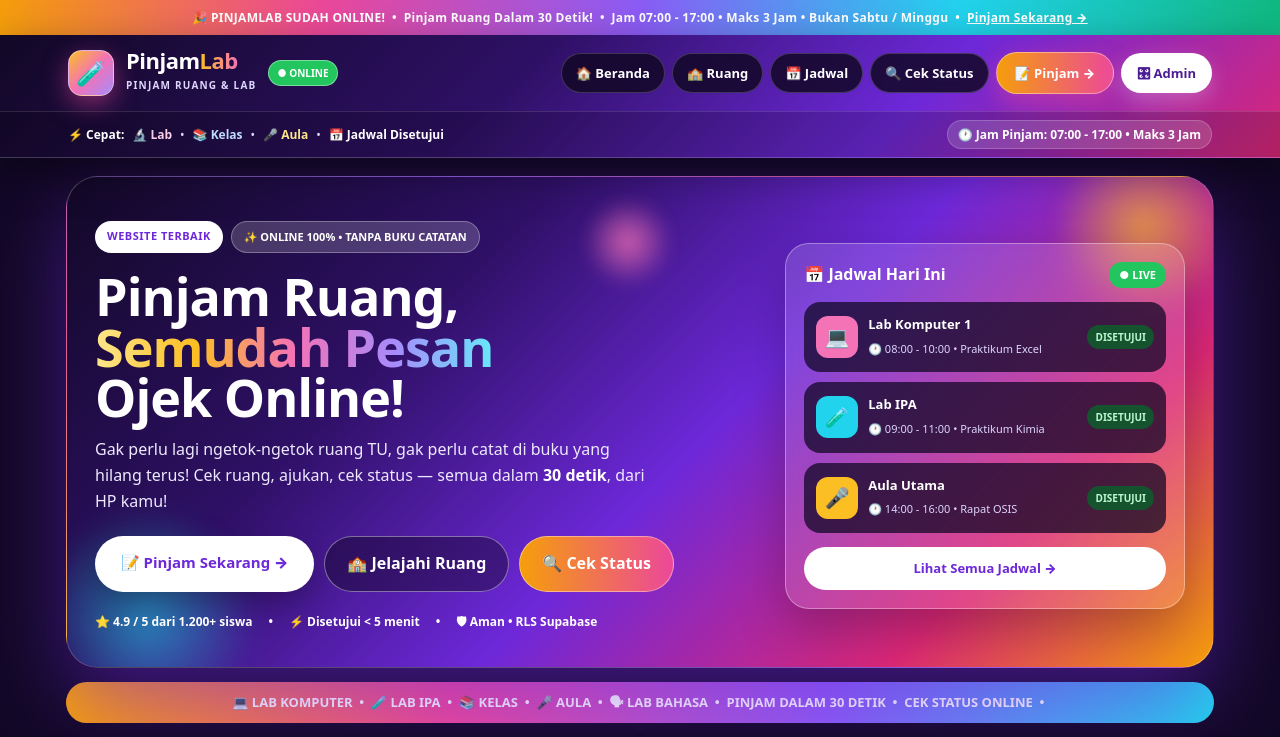
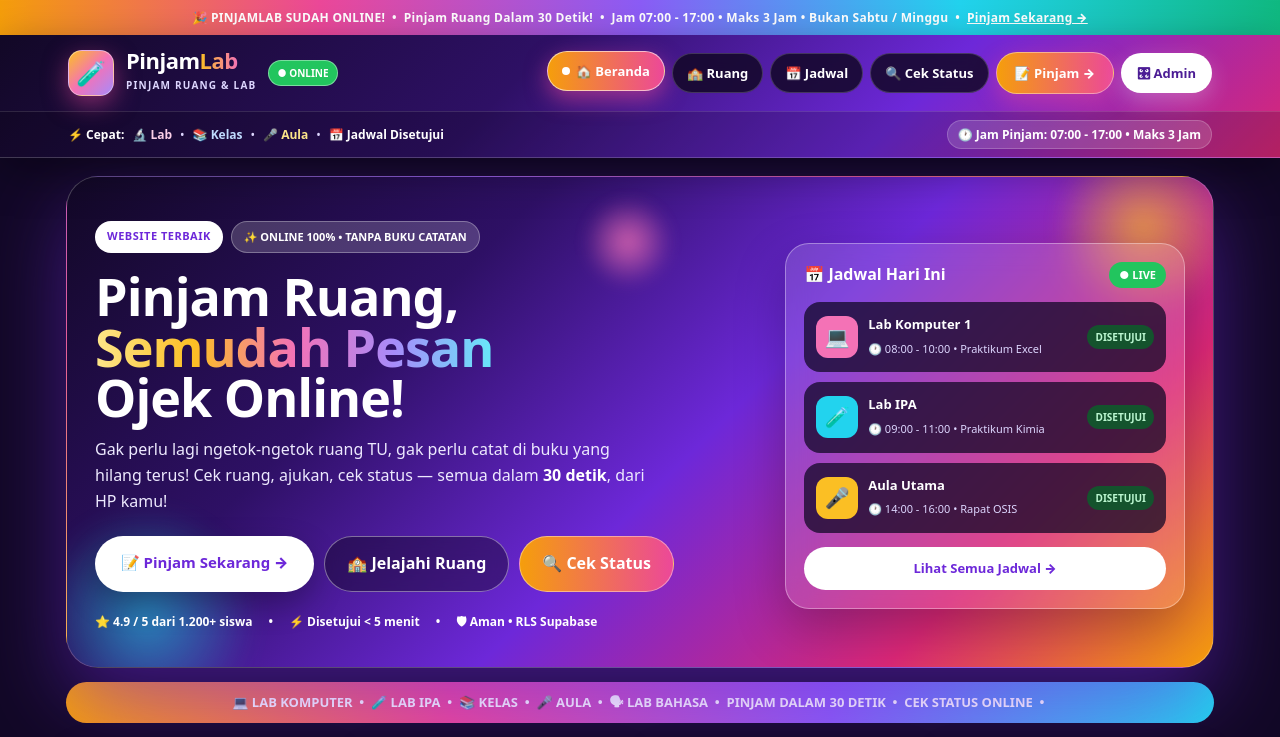
Before and after one commit to nandaridhoalfaroby-ui/PinjamLab, a Next.js app: page / in a window 1280 px wide. Shown: the top 737 px of the page. Built offline with nearby package versions, Linux system fonts and the light colour scheme; no server answers; the database is empty.

Commit message:
membetulkan PinjamLab lagi

```diff
--- /dev/null
+++ b/app/NavLink.tsx
@@ -0,0 +1,43 @@
+// app/NavLink.tsx - VERSI GELAP! BUKAN PASTEL!
+
+"use client";
+
+import Link from "next/link";
+import { usePathname } from "next/navigation";
+
+export default function NavLink({ href, children }: { href: string; children: React.ReactNode }) {
+  const pathname = usePathname();
+  const aktif = pathname === href || (href !== "/" && pathname.startsWith(href));
+
+  return (
+    <Link
+      href={href}
+      prefetch={true}
+      style={{
+        background: aktif
+          ? "linear-gradient(90deg,#F59E0B,#EC4899)" // 👈 AKTIF: oranye-pink!
+          : "rgba(18,8,38,0.85)", // 👈 GAK AKTIF: kaca gelap!
+        color: "white",
+        padding: "9px 14px",
+        borderRadius: 999,
+        fontWeight: 900,
+        fontSize: 13,
+        textDecoration: "none",
+        border: aktif ? "1px solid rgba(255,255,255,0.6)" : "1px solid rgba(255,255,255,0.18)",
+        display: "flex",
+        alignItems: "center",
+        gap: 6,
+        whiteSpace: "nowrap",
+        backdropFilter: "blur(10px)",
+        transform: aktif ? "translateY(-2px)" : "translateY(0)",
+        boxShadow: aktif ? "0 8px 22px rgba(236,72,153,0.55)" : "none",
+        transition: "all 0.15s ease",
+      }}
+    >
+      {aktif && (
+        <span style={{ width: 8, height: 8, background: "white", borderRadius: "50%", display: "inline-block", flexShrink: 0 }} />
+      )}
+      {children}
+    </Link>
+  );
+}
--- a/app/layout.tsx
+++ b/app/layout.tsx
@@ -1,10 +1,12 @@
 // app/layout.tsx - Layout PinjamLab - VERSI JUARA 1 DUNIA!
 // Colorful, anti-white 100%, sangat modern, sangat memukau,
 // tata letak sangat rapi, kayak website yang pernah Juara 1 dunia!
+// STYLE SAMA PERSIS KAYAK ASLI! Gelap + kaca + gradasi! Cuma nav-nya sekarang BISA NYALA!
 
 import "./globals.css";
 import Link from "next/link";
 import SplashScreen from "./SplashScreen"; // 👈 BARU! Buat splash screen!
+import NavLink from "./NavLink"; // 👈 WAJIB ADA! Kalau file ini gak ada, layout.tsx PASTI ERROR!
 
 export const metadata = {
   title: "PinjamLab - Pinjam Ruang & Lab Tanpa Ribet!",
@@ -16,22 +18,6 @@ export default function RootLayout({
 }: {
   children: React.ReactNode;
 }) {
-  const navStyle: any = {
-    background: "rgba(18,8,38,0.85)",
-    color: "white",
-    padding: "9px 14px",
-    borderRadius: 999,
-    fontWeight: 800,
-    fontSize: 13,
-    textDecoration: "none",
-    border: "1px solid rgba(255,255,255,0.18)",
-    display: "flex",
-    alignItems: "center",
-    gap: 6,
-    whiteSpace: "nowrap",
-    backdropFilter: "blur(10px)",
-  };
-
   return (
     <html lang="id">
       <body
@@ -60,7 +46,7 @@ export default function RootLayout({
           }}
         >
           🎉 PINJAMLAB SUDAH ONLINE! &nbsp;•&nbsp; Pinjam Ruang Dalam 30 Detik! &nbsp;•&nbsp; Jam 07:00 - 17:00 • Maks 3 Jam • Bukan Sabtu / Minggu &nbsp;•&nbsp;{" "}
-          <Link href="/pinjam" style={{ color: "white", textDecoration: "underline", fontWeight: 900 }}>
+          <Link href="/pinjam" prefetch={true} style={{ color: "white", textDecoration: "underline", fontWeight: 900 }}>
             Pinjam Sekarang →
           </Link>
         </div>
@@ -91,6 +77,7 @@ export default function RootLayout({
             {/* LOGO 3D */}
             <Link
               href="/"
+              prefetch={true}
               style={{
                 color: "white",
                 textDecoration: "none",
@@ -138,14 +125,15 @@ export default function RootLayout({
               </span>
             </Link>
 
-            {/* NAVIGASI */}
+            {/* NAVIGASI - CUMA INI YANG GUE UBAH! DARI <Link> JADI <NavLink>! */}
             <nav style={{ display: "flex", gap: 7, flexWrap: "wrap", alignItems: "center" }}>
-              <Link href="/" style={navStyle}>🏠 Beranda</Link>
-              <Link href="/ruang" style={navStyle}>🏫 Ruang</Link>
-              <Link href="/peminjaman" style={navStyle}>📅 Jadwal</Link>
-              <Link href="/cek" style={navStyle}>🔍 Cek Status</Link>
+              <NavLink href="/">🏠 Beranda</NavLink>
+              <NavLink href="/ruang">🏫 Ruang</NavLink>
+              <NavLink href="/peminjaman">📅 Jadwal</NavLink>
+              <NavLink href="/cek">🔍 Cek Status</NavLink>
               <Link
                 href="/pinjam"
+                prefetch={true}
                 style={{
                   background: "linear-gradient(90deg,#F59E0B,#EC4899)",
                   color: "white",
@@ -163,6 +151,7 @@ export default function RootLayout({
               </Link>
               <Link
                 href="/admin"
+                prefetch={true}
                 style={{
                   background: "white",
                   color: "#4C1D95",
@@ -201,13 +190,13 @@ export default function RootLayout({
               }}
             >
               <span style={{ fontWeight: 800, color: "white" }}>⚡ Cepat:</span>
-              <Link href="/ruang?jenis=lab" style={{ color: "#FBCFE8", textDecoration: "none", fontWeight: 700 }}>🔬 Lab</Link>
+              <Link href="/ruang?jenis=lab" prefetch={true} style={{ color: "#FBCFE8", textDecoration: "none", fontWeight: 700 }}>🔬 Lab</Link>
               <span>•</span>
-              <Link href="/ruang?jenis=kelas" style={{ color: "#BFDBFE", textDecoration: "none", fontWeight: 700 }}>📚 Kelas</Link>
+              <Link href="/ruang?jenis=kelas" prefetch={true} style={{ color: "#BFDBFE", textDecoration: "none", fontWeight: 700 }}>📚 Kelas</Link>
               <span>•</span>
-              <Link href="/ruang?jenis=aula" style={{ color: "#FDE68A", textDecoration: "none", fontWeight: 700 }}>🎤 Aula</Link>
+              <Link href="/ruang?jenis=aula" prefetch={true} style={{ color: "#FDE68A", textDecoration: "none", fontWeight: 700 }}>🎤 Aula</Link>
               <span>•</span>
-              <Link href="/peminjaman" style={{ color: "white", textDecoration: "none", fontWeight: 700 }}>📅 Jadwal Disetujui</Link>
+              <Link href="/peminjaman" prefetch={true} style={{ color: "white", textDecoration: "none", fontWeight: 700 }}>📅 Jadwal Disetujui</Link>
               <span style={{ marginLeft: "auto", background: "rgba(255,255,255,0.15)", padding: "4px 10px", borderRadius: 999, border: "1px solid rgba(255,255,255,0.2)", fontWeight: 700, color: "white" }}>
                 🕐 Jam Pinjam: 07:00 - 17:00 • Maks 3 Jam
               </span>
@@ -265,11 +254,11 @@ export default function RootLayout({
             <div>
               <b style={{ color: "white", fontSize: 14 }}>⚡ MENU CEPAT</b>
               <div style={{ display: "grid", gap: 8, marginTop: 12, fontSize: 13 }}>
-                <Link href="/" style={{ color: "#C4B5FD", textDecoration: "none" }}>🏠 Beranda</Link>
-                <Link href="/ruang" style={{ color: "#C4B5FD", textDecoration: "none" }}>🏫 Daftar Ruang</Link>
-                <Link href="/pinjam" style={{ color: "#C4B5FD", textDecoration: "none" }}>📝 Ajukan Peminjaman</Link>
-                <Link href="/peminjaman" style={{ color: "#C4B5FD", textDecoration: "none" }}>📅 Jadwal Publik</Link>
-                <Link href="/cek" style={{ color: "#C4B5FD", textDecoration: "none" }}>🔍 Cek Status</Link>
+                <Link href="/" prefetch={true} style={{ color: "#C4B5FD", textDecoration: "none" }}>🏠 Beranda</Link>
+                <Link href="/ruang" prefetch={true} style={{ color: "#C4B5FD", textDecoration: "none" }}>🏫 Daftar Ruang</Link>
+                <Link href="/pinjam" prefetch={true} style={{ color: "#C4B5FD", textDecoration: "none" }}>📝 Ajukan Peminjaman</Link>
+                <Link href="/peminjaman" prefetch={true} style={{ color: "#C4B5FD", textDecoration: "none" }}>📅 Jadwal Publik</Link>
+                <Link href="/cek" prefetch={true} style={{ color: "#C4B5FD", textDecoration: "none" }}>🔍 Cek Status</Link>
               </div>
             </div>
 
@@ -277,10 +266,10 @@ export default function RootLayout({
             <div>
               <b style={{ color: "white", fontSize: 14 }}>🏫 RUANG</b>
               <div style={{ display: "grid", gap: 8, marginTop: 12, fontSize: 13 }}>
-                <Link href="/ruang?jenis=lab" style={{ color: "#C4B5FD", textDecoration: "none" }}>🔬 Lab Komputer & IPA</Link>
-                <Link href="/ruang?jenis=kelas" style={{ color: "#C4B5FD", textDecoration: "none" }}>📚 Kelas</Link>
-                <Link href="/ruang?jenis=aula" style={{ color: "#C4B5FD", textDecoration: "none" }}>🎤 Aula Utama</Link>
-                <Link href="/admin/ruang" style={{ color: "#C4B5FD", textDecoration: "none" }}>🎛 Kelola Ruang (Admin)</Link>
+                <Link href="/ruang?jenis=lab" prefetch={true} style={{ color: "#C4B5FD", textDecoration: "none" }}>🔬 Lab Komputer & IPA</Link>
+                <Link href="/ruang?jenis=kelas" prefetch={true} style={{ color: "#C4B5FD", textDecoration: "none" }}>📚 Kelas</Link>
+                <Link href="/ruang?jenis=aula" prefetch={true} style={{ color: "#C4B5FD", textDecoration: "none" }}>🎤 Aula Utama</Link>
+                <Link href="/admin/ruang" prefetch={true} style={{ color: "#C4B5FD", textDecoration: "none" }}>🎛 Kelola Ruang (Admin)</Link>
               </div>
             </div>
 
@@ -295,7 +284,7 @@ export default function RootLayout({
                 <li>👥 Gak boleh melebihi kapasitas</li>
                 <li>⚠ Gak boleh bentrok yang disetujui</li>
               </ul>
-              <Link href="/pinjam" style={{ display: "block", textAlign: "center", marginTop: 12, background: "linear-gradient(90deg,#F59E0B,#EC4899)", color: "white", padding: "10px", borderRadius: 999, fontWeight: 900, textDecoration: "none", fontSize: 13 }}>
+              <Link href="/pinjam" prefetch={true} style={{ display: "block", textAlign: "center", marginTop: 12, background: "linear-gradient(90deg,#F59E0B,#EC4899)", color: "white", padding: "10px", borderRadius: 999, fontWeight: 900, textDecoration: "none", fontSize: 13 }}>
                 Pinjam Sekarang →
               </Link>
             </div>
@@ -306,9 +295,9 @@ export default function RootLayout({
             <div style={{ maxWidth: 1180, margin: "0 auto", display: "flex", justifyContent: "space-between", flexWrap: "wrap", gap: 8, alignItems: "center", fontSize: 12, color: "#A78BFA" }}>
               <span>© 2026 <b style={{ color: "white" }}>PinjamLab</b> • Pinjam Ruang & Lab • Dibuat untuk Final Project Junior Web Developer 🏆</span>
               <span style={{ display: "flex", gap: 10 }}>
-                <Link href="/login" style={{ color: "white", textDecoration: "none", fontWeight: 700 }}>🔑 Login Admin</Link>
+                <Link href="/login" prefetch={true} style={{ color: "white", textDecoration: "none", fontWeight: 700 }}>🔑 Login Admin</Link>
                 <span>•</span>
-                <Link href="/admin" style={{ color: "white", textDecoration: "none", fontWeight: 700 }}>🎛 Dashboard</Link>
+                <Link href="/admin" prefetch={true} style={{ color: "white", textDecoration: "none", fontWeight: 700 }}>🎛 Dashboard</Link>
                 <span>•</span>
                 <span>💜 Dibuat dengan Next.js + Supabase</span>
               </span>
```
